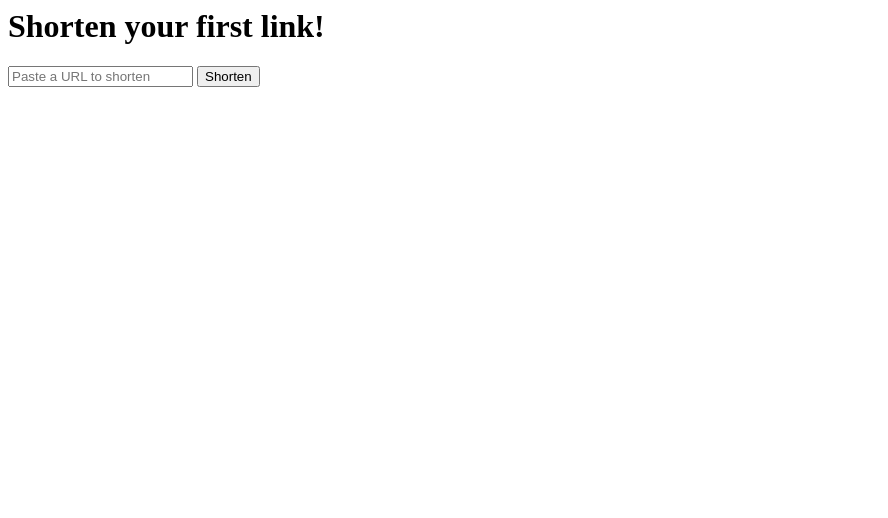
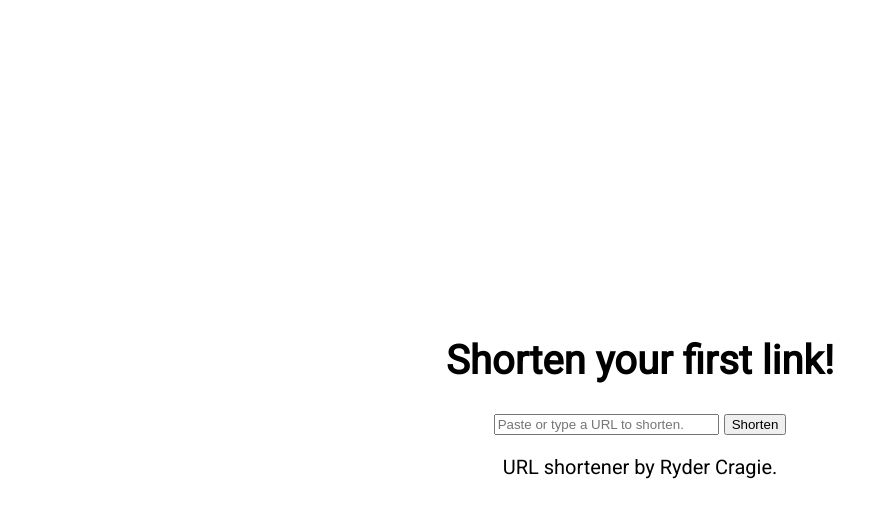
Before and after one commit to twwaza/URLST, a plain HTML site: page h1.html in a window 1280 px wide. Shown: the whole page, without its empty margins (0-888 px from the left). Drawn offline with Linux system fonts and the light colour scheme.

Commit message:
Update h1.html

```diff
--- a/h1.html
+++ b/h1.html
@@ -1,17 +1,42 @@
 <html>
+<center>
 <head>
-    <meta charset="UTF-8">
-  <meta name="viewport" content="width=device-width, initial-scale=1">
-  <title>URLST</title>
-  <meta name="author" content="URLST">
-  <meta name="keywords" content="HTML,CSS,JavaScript"">
-  <meta name ="revised" content ="07/10/2023" >
+<title>Ryder Cragie - Link Generator</title>
+<meta name="viewport" content="width=device-width, initial-scale=1, maximum-scale=1">
 <link>
 </head>
+<style>
+@import url(https://fonts.googleapis.com/css2?family=Roboto:wght@400&display=swap);
+body{
+font-family: 'Roboto', sans-serif;
+font-size: 3vw;
+scrolling: no;
+overflow: hidden;
+}
+/* desktop styles */
+@media screen and (min-width: 600px) {
+body {
+font-size: 20px;
+font-weight: 400;
+}
+}
+.text-vertical-center{
+width: 100%;
+height: 100vh;
+display: table-cell;
+vertical-align: middle;
+padding-right:20px;
+padding-left:20px
+}
+:root {
+color-scheme: light dark;
+}
+</style>
 <body>
+<div class="text-vertical-center">
 <h1 class="message">Shorten your first link!</h1>
 <div>
-          <input name="text" type="url" value  id="linkinput" placeholder="Paste a URL to shorten" >
+<input name="text" type="url" value id="linkinput" placeholder="Paste or type a URL to shorten." size="25">
 <input type="submit" id="myinput" value="Shorten">
 </div>
 <p id="message"></p>
@@ -38,5 +63,7 @@ document.getElementById("myinput").onclick = function() {
 document.getElementById("linkinput").value='';
 }
 </script>
+<p> URL shortener by Ryder Cragie.</p>
+</div>
 </body>
 </html>
```
Lines whose indentation alone changed are shown as unchanged.
